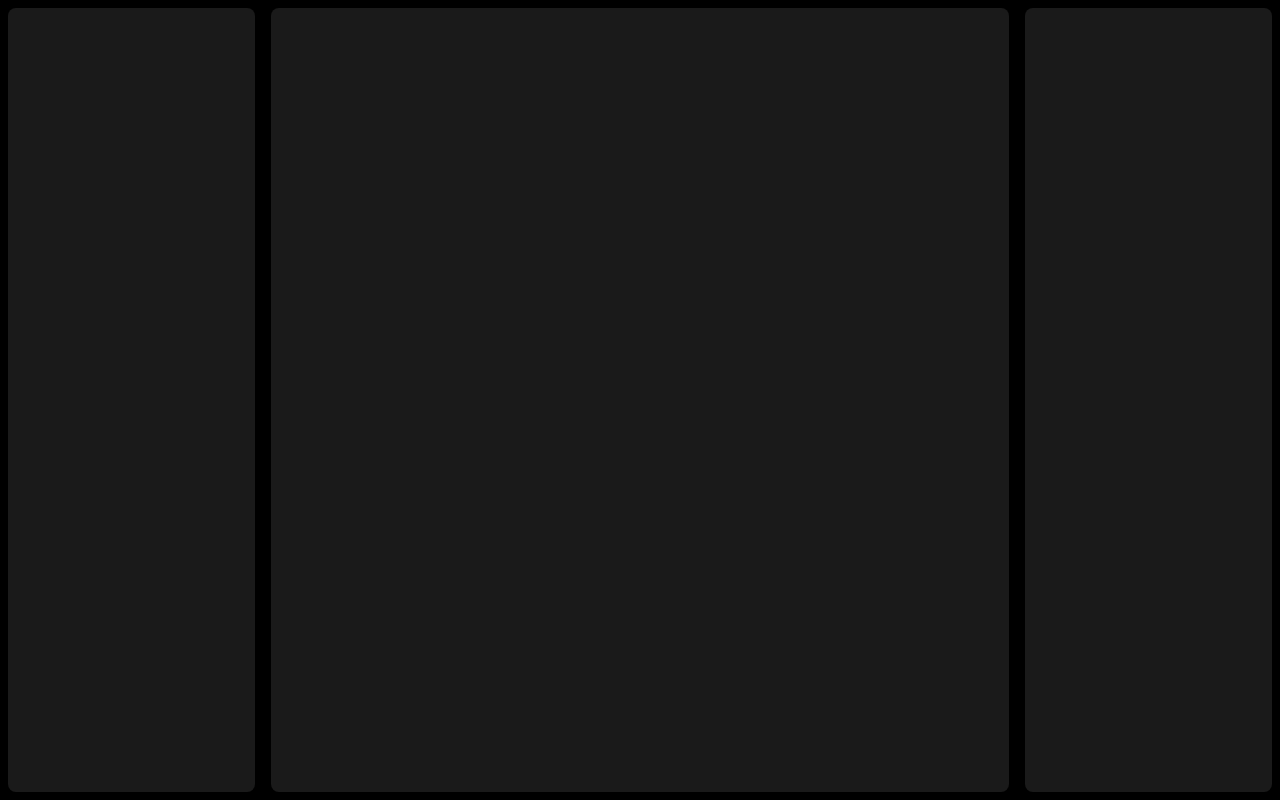
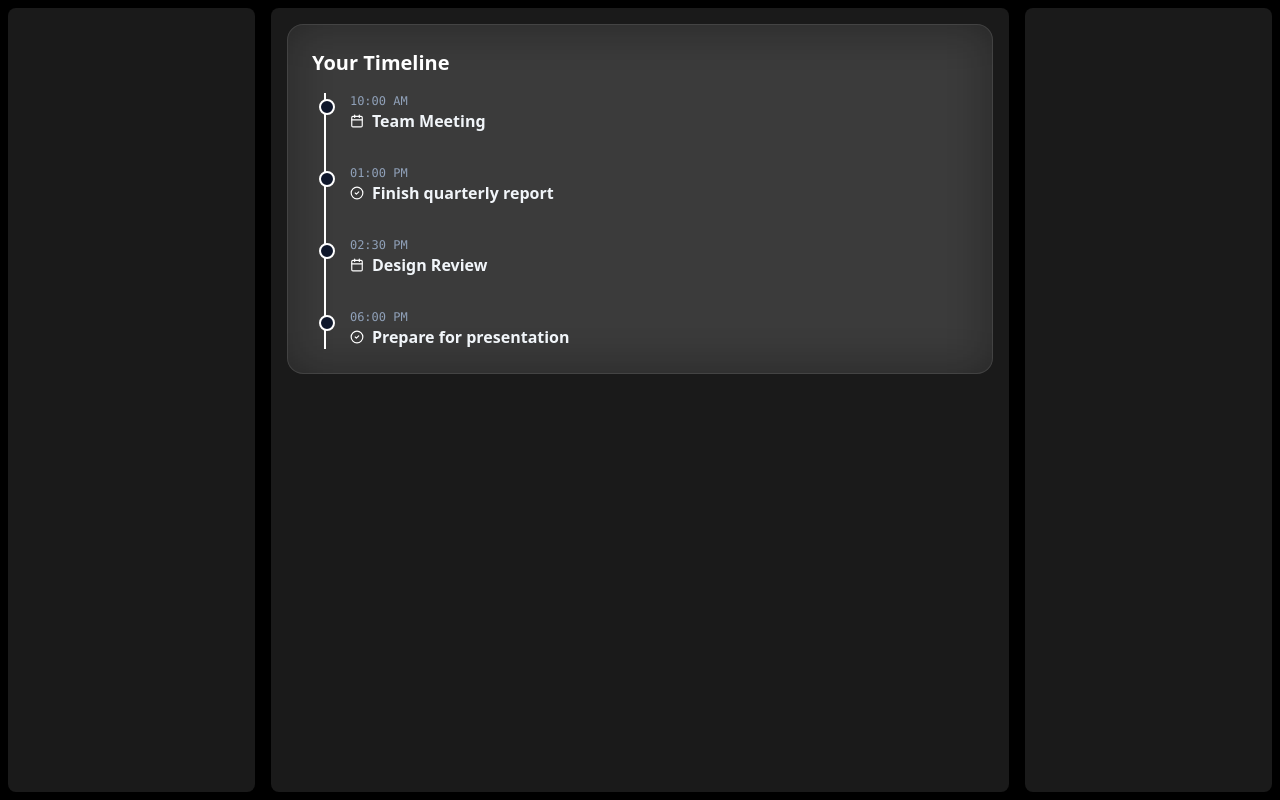
Before and after one commit to jgkiran2003/productivity-hub, a Next.js app: page / in a window 1280 px wide. Built offline with nearby package versions, Linux system fonts and the light colour scheme.

Commit message:
Add unified timeline with sample data

```diff
--- /dev/null
+++ b/src/app/components/UnifiedTimeline.tsx
@@ -0,0 +1,51 @@
+// components/UnifiedTimeline.tsx
+import { cn } from "@/lib/utils";
+import { CalendarIcon, CheckCircle2 } from "lucide-react";
+import { Event, Task, TimelineItem } from "../../types"; // Import Event, Task, and TimelineItem interfaces
+
+interface UnifiedTimelineProps {
+  events: Event[];
+  tasks: Task[];
+}
+
+// Helper function to get the correct date property from a TimelineItem
+const getItemDate = (item: TimelineItem): string => {
+  if (item.type === 'event') {
+    return item.start;
+  }
+  return item.due;
+};
+
+export default function UnifiedTimeline({ events, tasks }: UnifiedTimelineProps) {
+  // Logic to merge and sort both arrays by date
+  const mergedData: TimelineItem[] = [...events, ...tasks].sort((a, b) =>
+    new Date(getItemDate(a)).getTime() - new Date(getItemDate(b)).getTime()
+  );
+
+  return (
+    <div className="space-y-4 p-6 bg-white/5 backdrop-blur-xl rounded-2xl border border-white/10">
+      <h2 className="text-xl font-bold text-pickleball-yellow">Your Timeline</h2>
+      <div className="relative border-l-2 border-pickleball-green/30 ml-3 pl-6 space-y-8">
+        {mergedData.map((item: TimelineItem) => ( // Explicitly type item
+          <div key={item.id} className="relative">
+            {/* The Timeline Dot */}
+            <div className={cn(
+              "absolute -left-[31px] mt-1.5 w-4 h-4 rounded-full border-2 bg-slate-900",
+              item.type === 'event' ? "border-pickleball-green" : "border-pickleball-yellow"
+            )} />
+
+            <div className="flex flex-col">
+              <span className="text-xs font-mono text-slate-400">
+                {new Date(getItemDate(item)).toLocaleTimeString([], { hour: '2-digit', minute: '2-digit' })}
+              </span>
+              <div className="flex items-center gap-2">
+                {item.type === 'event' ? <CalendarIcon size={14}/> : <CheckCircle2 size={14}/>}
+                <span className="font-semibold text-slate-100">{item.title}</span>
+              </div>
+            </div>
+          </div>
+        ))}
+      </div>
+    </div>
+  );
+}
--- a/src/app/page.tsx
+++ b/src/app/page.tsx
@@ -1,5 +1,17 @@
+import UnifiedTimeline from "./components/UnifiedTimeline";
+import { Event, Task } from "../types"; // Import Event and Task interfaces
 
 export default function Home() {
+  const sampleEvents: Event[] = [
+    { id: 'evt1', type: 'event', title: 'Team Meeting', start: new Date(2026, 0, 20, 10, 0).toISOString() },
+    { id: 'evt2', type: 'event', title: 'Design Review', start: new Date(2026, 0, 20, 14, 30).toISOString() },
+  ];
+
+  const sampleTasks: Task[] = [
+    { id: 'tsk1', type: 'task', title: 'Finish quarterly report', due: new Date(2026, 0, 20, 13, 0).toISOString() },
+    { id: 'tsk2', type: 'task', title: 'Prepare for presentation', due: new Date(2026, 0, 20, 18, 0).toISOString() },
+  ];
+
   return (
     <div className="flex h-screen bg-black text-white">
       {/* Left: Nav Sidebar */}
@@ -9,7 +21,7 @@ export default function Home() {
 
       {/* Center: Unified Scrollable Timeline */}
       <main className="w-3/5 bg-white/10 backdrop-blur-lg rounded-lg m-2 p-4 overflow-y-auto">
-        {/* Content for Unified Scrollable Timeline will go here */}
+        <UnifiedTimeline events={sampleEvents} tasks={sampleTasks} />
       </main>
 
       {/* Right: Info Panel */}
--- /dev/null
+++ b/src/lib/utils.ts
@@ -0,0 +1,6 @@
+import { type ClassValue, clsx } from "clsx"
+import { twMerge } from "tailwind-merge"
+
+export function cn(...inputs: ClassValue[]) {
+  return twMerge(clsx(inputs))
+}
--- /dev/null
+++ b/src/types/index.ts
@@ -0,0 +1,15 @@
+export interface Event {
+  id: string;
+  type: 'event';
+  title: string;
+  start: string; // ISO date string
+}
+
+export interface Task {
+  id: string;
+  type: 'task';
+  title: string;
+  due: string; // ISO date string
+}
+
+export type TimelineItem = Event | Task;
--- /dev/null
+++ b/tailwind.config.ts
@@ -0,0 +1,19 @@
+import type { Config } from "tailwindcss";
+
+const config: Config = {
+  content: [
+    "./src/pages/**/*.{js,ts,jsx,tsx,mdx}",
+    "./src/components/**/*.{js,ts,jsx,tsx,mdx}",
+    "./src/app/**/*.{js,ts,jsx,tsx,mdx}",
+  ],
+  theme: {
+    extend: {
+      colors: {
+        "pickleball-yellow": "#FFD700", // Example yellow color
+        "pickleball-green": "#7CFC00",  // Example green color
+      },
+    },
+  },
+  plugins: [],
+};
+export default config;
```
